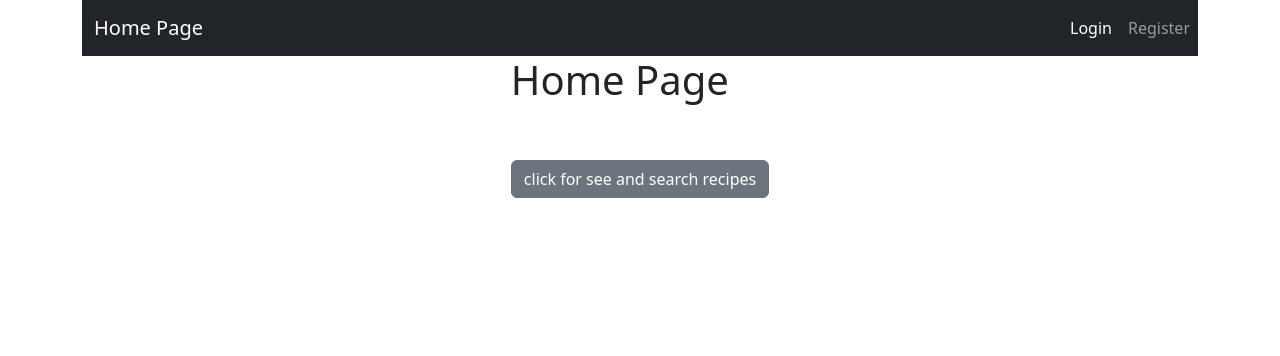
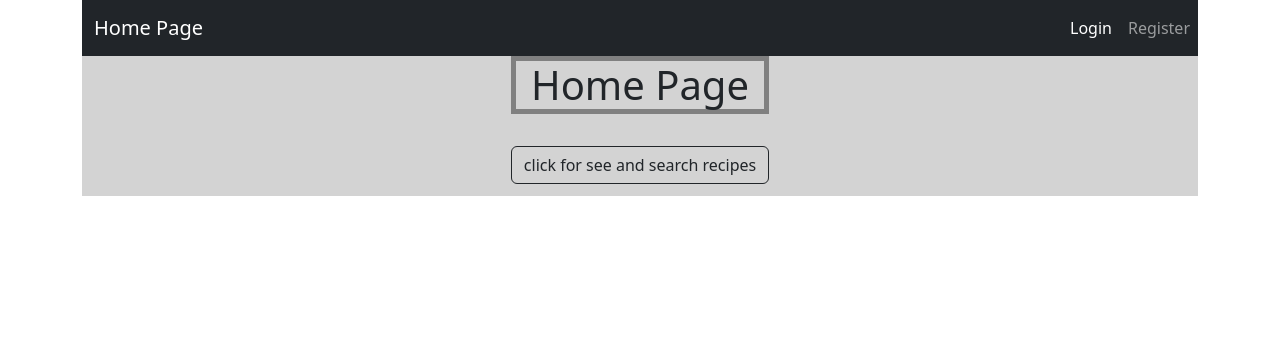
Before and after one commit to scappugi/elaboratoDjangoPPM, a Django app: page / in a window 1280 px wide. Shown: the top 356 px of the page. Run offline with Django 4.2, Linux system fonts and the light colour scheme.

Commit message:
modifiche per railway1

```diff
--- a/templates/HomePage.html
+++ b/templates/HomePage.html
@@ -3,12 +3,17 @@
 {% block title %}Profile{% endblock title %}
 
 {% block content %}
-<div class="container d-flex align-items-center justify-content-center">
-    <div class="row">
-      <div class="col-md-12">
-          <h1>Home Page</h1>
-          <br><br>
-          <a class="btn btn-secondary" href="{% url 'home_recipes' %}" role="button">click for see and search recipes</a>
+    <style>
+        .btn-outline-secondary:hover{
+            background-color: lightgray;
+        }
+    </style>
+<div class="container d-flex align-items-center justify-content-center" style="background-color: lightgray">
+    <div class="row" >
+      <div class="col-md-12" style="margin-bottom: 12px">
+          <h1 style="text-align: center; border: 5px solid gray">Home Page</h1>
+          <br>
+          <a class="btn btn-outline-dark" href="{% url 'home_recipes' %}" role="button">click for see and search recipes</a>
       </div>
     </div>
 </div>
```
Also changed, not shown: db.sqlite3.
